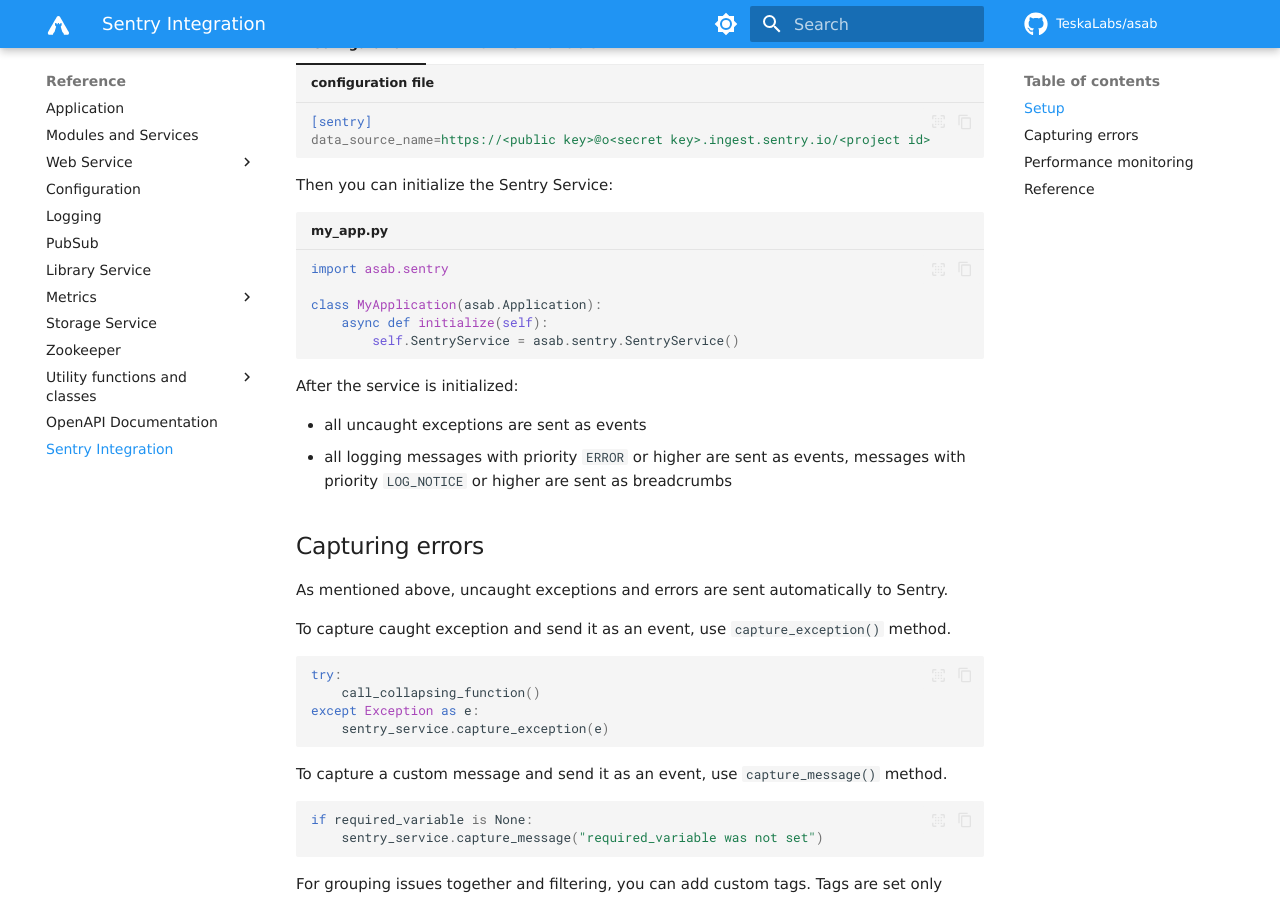
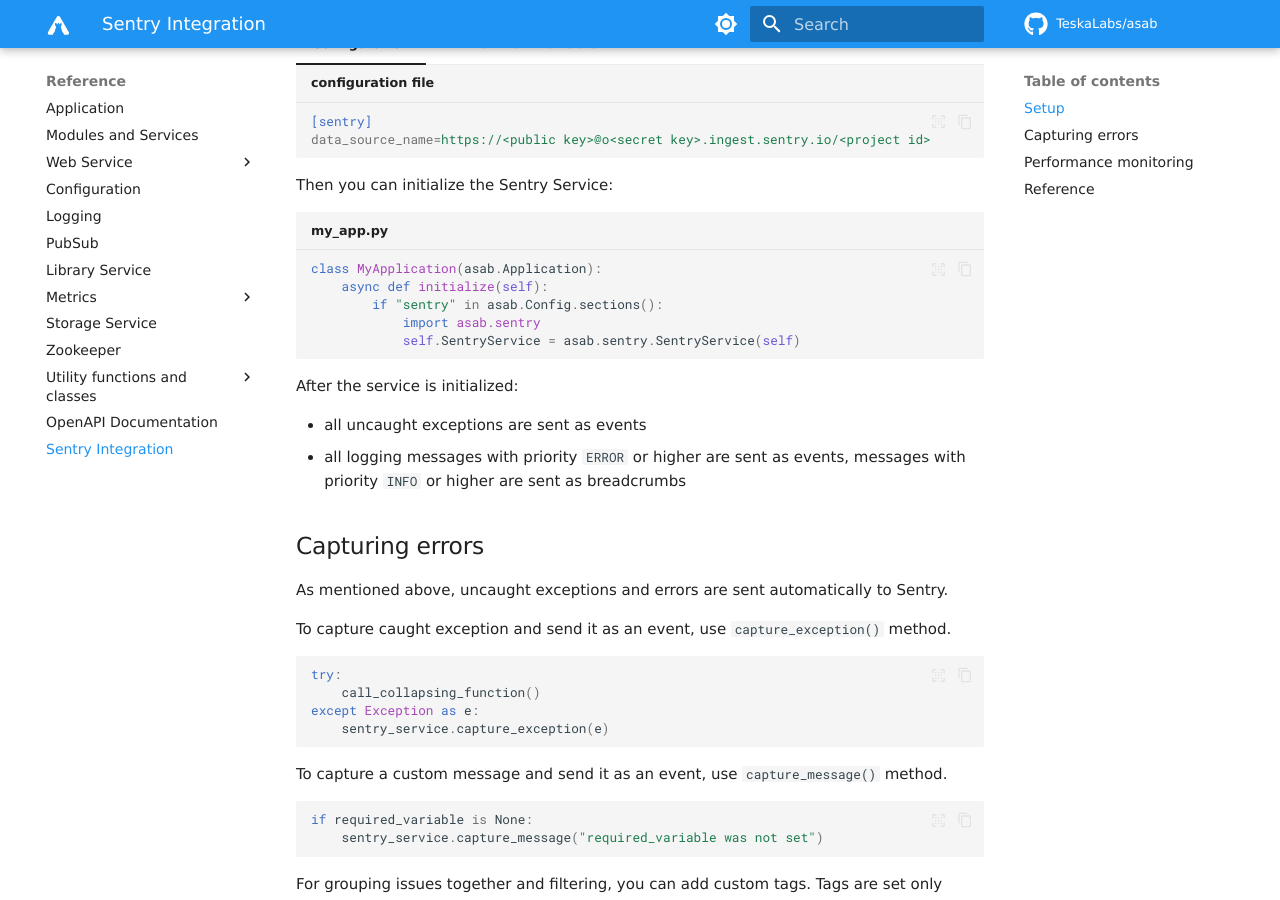
Before and after one commit to TeskaLabs/asab, an MkDocs documentation site: the page built from docs/reference/sentry.md, in a window 1280 px wide and 900 px high, scrolled down 889 px. Built offline with MkDocs 1.6.1 and Material for MkDocs 9.7.7, drawn with Linux system fonts in a browser that asks for light colours; some web fonts are replaced; comment, search, counter and statistics services are not loaded.

Commit message:
Change log level for events

````diff
--- a/docs/reference/sentry.md
+++ b/docs/reference/sentry.md
@@ -37,17 +37,17 @@
 Then you can initialize the Sentry Service:
 
 ```python title='my_app.py'
-import asab.sentry
-
 class MyApplication(asab.Application):
 	async def initialize(self):
-		self.SentryService = asab.sentry.SentryService()
+		if "sentry" in asab.Config.sections():
+			import asab.sentry
+			self.SentryService = asab.sentry.SentryService(self)
 ```
 
 After the service is initialized:
 
 - all uncaught exceptions are sent as events
-- all logging messages with priority `ERROR` or higher are sent as events, messages with priority `LOG_NOTICE` or higher are sent as breadcrumbs
+- all logging messages with priority `ERROR` or higher are sent as events, messages with priority `INFO` or higher are sent as breadcrumbs
 
 ## Capturing errors
 
````
Also changed, not shown: 2 other files.
